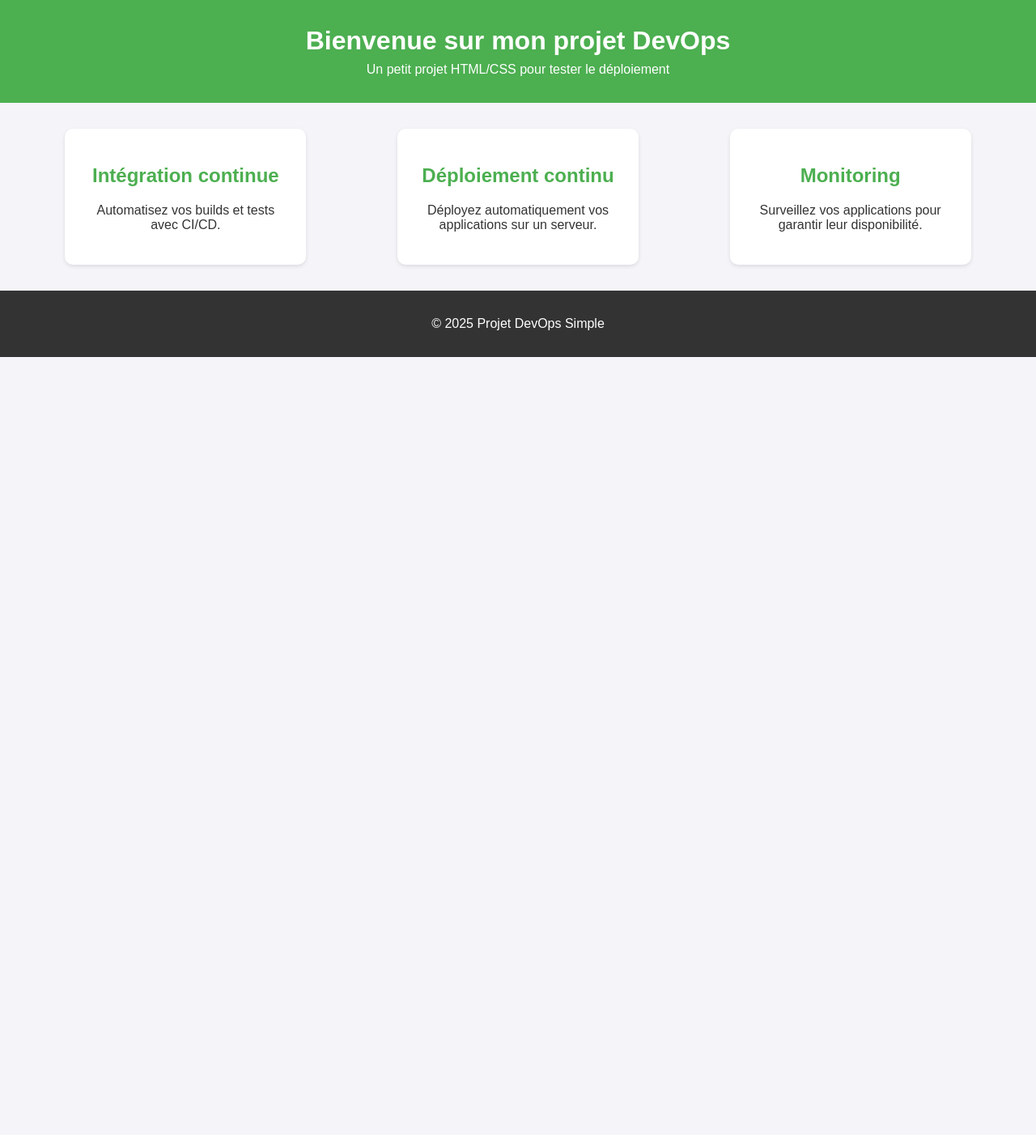
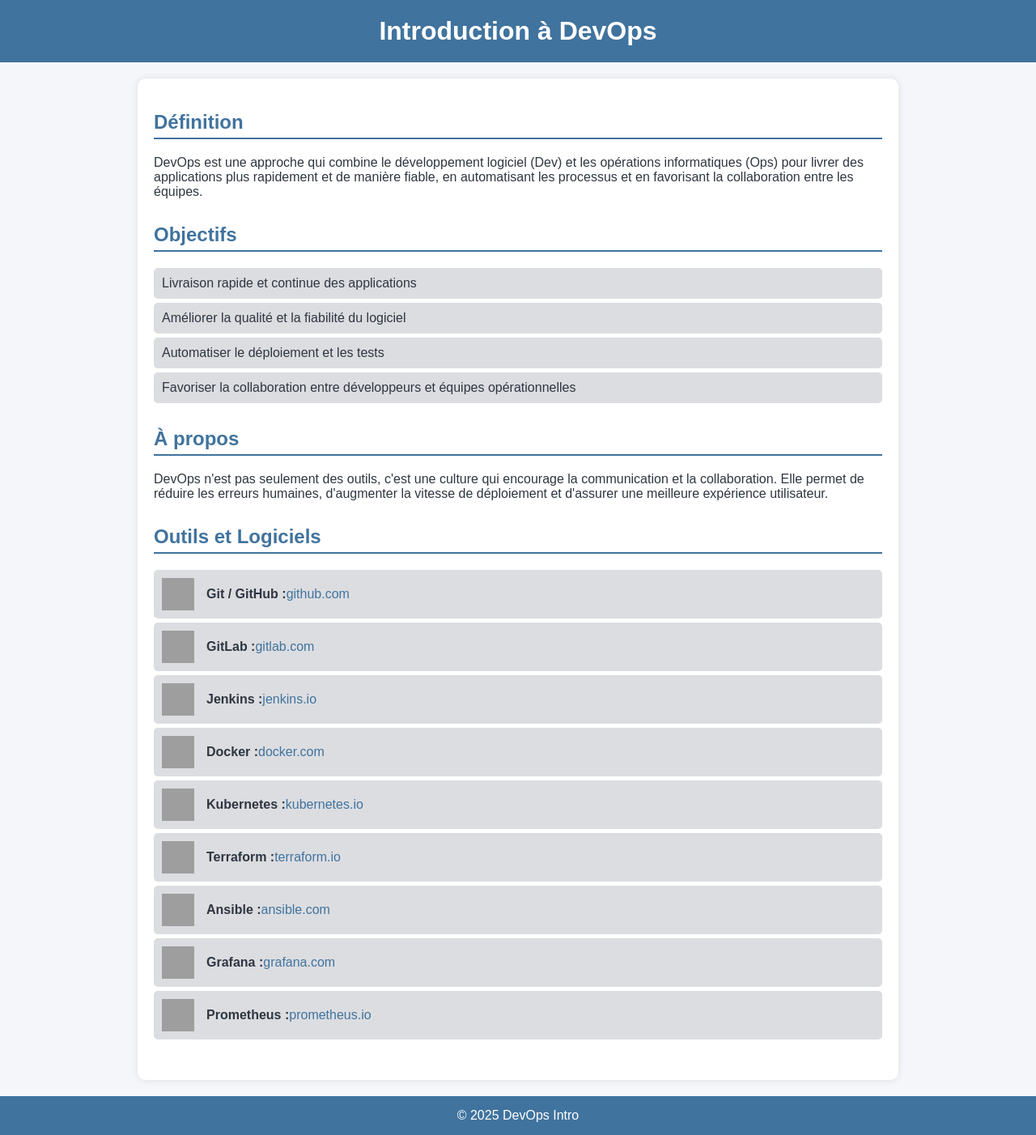
Before and after one commit to Chaima-djd/Devops_project, a plain HTML site: page code.html in a window 1280 px wide. Shown: the whole page at 81% size. Before the commit the page ends 800 px from the top, so only its background shows below. Drawn offline with Linux system fonts and the light colour scheme; grey boxes are pictures that could not be loaded.

Commit message:
update code.html

```diff
--- a/code.html
+++ b/code.html
@@ -3,93 +3,159 @@
 <head>
     <meta charset="UTF-8">
     <meta name="viewport" content="width=device-width, initial-scale=1.0">
-    <title>Projet DevOps Simple</title>
+    <title>Introduction à DevOps</title>
     <style>
-        /* Style global */
         body {
             font-family: Arial, sans-serif;
             margin: 0;
             padding: 0;
-            background-color: #f4f4f9;
-            color: #333;
+            background-color: #f5f6fa;
+            color: #2f3640;
         }
 
-        /* Header */
         header {
-            background-color: #4CAF50;
+            background-color: #40739e;
             color: white;
+            padding: 20px;
             text-align: center;
-            padding: 2rem 1rem;
         }
 
         header h1 {
             margin: 0;
-            font-size: 2rem;
         }
 
-        header p {
-            margin: 0.5rem 0 0 0;
+        main {
+            max-width: 900px;
+            margin: 20px auto;
+            padding: 20px;
+            background-color: white;
+            border-radius: 10px;
+            box-shadow: 0 0 10px rgba(0,0,0,0.1);
         }
 
-        /* Main */
-        main {
-            padding: 2rem;
+        section {
+            margin-bottom: 30px;
         }
 
-        .features {
-            display: flex;
-            justify-content: space-around;
-            flex-wrap: wrap;
-            gap: 1rem;
+        h2 {
+            color: #40739e;
+            border-bottom: 2px solid #40739e;
+            padding-bottom: 5px;
         }
 
-        .feature {
-            background-color: white;
-            border-radius: 10px;
-            box-shadow: 0 2px 5px rgba(0,0,0,0.1);
-            padding: 1.5rem;
-            width: 250px;
-            text-align: center;
+        ul {
+            list-style: none;
+            padding-left: 0;
         }
 
-        .feature h2 {
-            color: #4CAF50;
+        li {
+            background-color: #dcdde1;
+            margin: 5px 0;
+            padding: 10px;
+            border-radius: 5px;
+            display: flex;
+            align-items: center;
         }
 
-        /* Footer */
+        li img {
+            width: 40px;
+            height: 40px;
+            margin-right: 15px;
+        }
+
+        a {
+            color: #40739e;
+            text-decoration: none;
+        }
+
+        a:hover {
+            text-decoration: underline;
+        }
+
         footer {
-            background-color: #333;
+            text-align: center;
+            padding: 15px;
+            background-color: #40739e;
             color: white;
-            text-align: center;
-            padding: 1rem;
+            margin-top: 20px;
         }
     </style>
 </head>
 <body>
     <header>
-        <h1>Bienvenue sur mon projet DevOps</h1>
-        <p>Un petit projet HTML/CSS pour tester le déploiement</p>
+        <h1>Introduction à DevOps</h1>
     </header>
 
     <main>
-        <section class="features">
-            <div class="feature">
-                <h2>Intégration continue</h2>
-                <p>Automatisez vos builds et tests avec CI/CD.</p>
-            </div>
-            <div class="feature">
-                <h2>Déploiement continu</h2>
-                <p>Déployez automatiquement vos applications sur un serveur.</p>
-            </div>
-            <div class="feature">
-                <h2>Monitoring</h2>
-                <p>Surveillez vos applications pour garantir leur disponibilité.</p>
-            </div>
+        <section>
+            <h2>Définition</h2>
+            <p>
+                DevOps est une approche qui combine le développement logiciel (Dev) et les opérations informatiques (Ops) pour livrer des applications plus rapidement et de manière fiable, en automatisant les processus et en favorisant la collaboration entre les équipes.
+            </p>
+        </section>
+
+        <section>
+            <h2>Objectifs</h2>
+            <ul>
+                <li>Livraison rapide et continue des applications</li>
+                <li>Améliorer la qualité et la fiabilité du logiciel</li>
+                <li>Automatiser le déploiement et les tests</li>
+                <li>Favoriser la collaboration entre développeurs et équipes opérationnelles</li>
+            </ul>
+        </section>
+
+        <section>
+            <h2>À propos</h2>
+            <p>
+                DevOps n'est pas seulement des outils, c'est une culture qui encourage la communication et la collaboration. Elle permet de réduire les erreurs humaines, d'augmenter la vitesse de déploiement et d'assurer une meilleure expérience utilisateur.
+            </p>
+        </section>
+
+        <section>
+            <h2>Outils et Logiciels</h2>
+            <ul>
+                <li>
+                    <img src="https://cdn.jsdelivr.net/gh/devicons/devicon/icons/git/git-original.svg" alt="Git Logo">
+                    <strong>Git / GitHub :</strong> <a href="https://github.com" target="_blank">github.com</a>
+                </li>
+                <li>
+                    <img src="https://cdn.jsdelivr.net/gh/devicons/devicon/icons/gitlab/gitlab-original.svg" alt="GitLab Logo">
+                    <strong>GitLab :</strong> <a href="https://gitlab.com" target="_blank">gitlab.com</a>
+                </li>
+                <li>
+                    <img src="https://cdn.jsdelivr.net/gh/devicons/devicon/icons/jenkins/jenkins-original.svg" alt="Jenkins Logo">
+                    <strong>Jenkins :</strong> <a href="https://www.jenkins.io" target="_blank">jenkins.io</a>
+                </li>
+                <li>
+                    <img src="https://cdn.jsdelivr.net/gh/devicons/devicon/icons/docker/docker-original.svg" alt="Docker Logo">
+                    <strong>Docker :</strong> <a href="https://www.docker.com" target="_blank">docker.com</a>
+                </li>
+                <li>
+                    <img src="https://cdn.jsdelivr.net/gh/devicons/devicon/icons/kubernetes/kubernetes-plain.svg" alt="Kubernetes Logo">
+                    <strong>Kubernetes :</strong> <a href="https://kubernetes.io" target="_blank">kubernetes.io</a>
+                </li>
+                <li>
+                    <img src="https://cdn.jsdelivr.net/gh/devicons/devicon/icons/terraform/terraform-original.svg" alt="Terraform Logo">
+                    <strong>Terraform :</strong> <a href="https://www.terraform.io" target="_blank">terraform.io</a>
+                </li>
+                <li>
+                    <img src="https://cdn.jsdelivr.net/gh/devicons/devicon/icons/ansible/ansible-original.svg" alt="Ansible Logo">
+                    <strong>Ansible :</strong> <a href="https://www.ansible.com" target="_blank">ansible.com</a>
+                </li>
+                <li>
+                    <img src="https://cdn.jsdelivr.net/gh/devicons/devicon/icons/grafana/grafana-original.svg" alt="Grafana Logo">
+                    <strong>Grafana :</strong> <a href="https://grafana.com" target="_blank">grafana.com</a>
+                </li>
+                <li>
+                    <img src="https://cdn.jsdelivr.net/gh/devicons/devicon/icons/prometheus/prometheus-original.svg" alt="Prometheus Logo">
+                    <strong>Prometheus :</strong> <a href="https://prometheus.io" target="_blank">prometheus.io</a>
+                </li>
+            </ul>
         </section>
     </main>
 
     <footer>
-        <p>&copy; 2025 Projet DevOps Simple</p>
+        &copy; 2025 DevOps Intro
     </footer>
 </body>
 </html>
```
